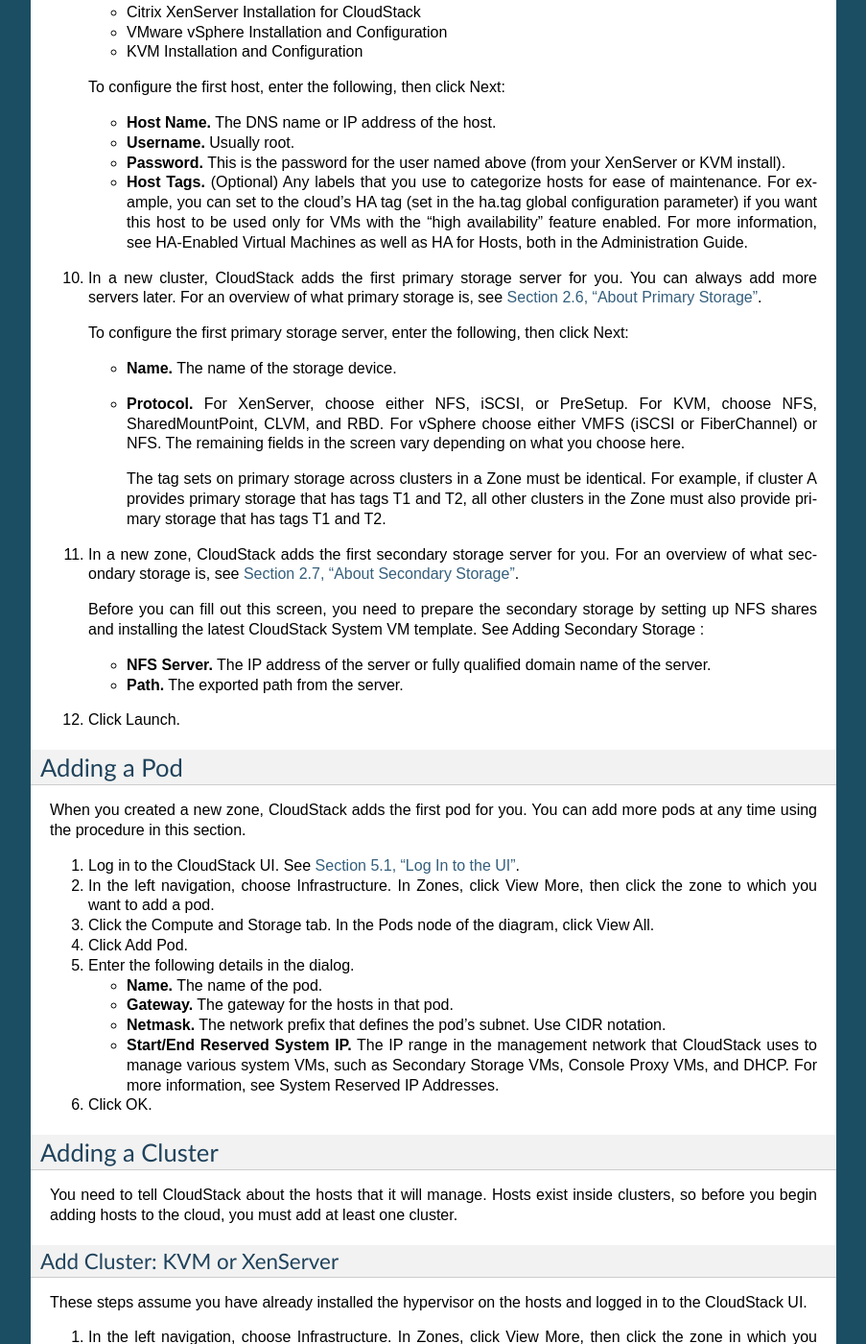
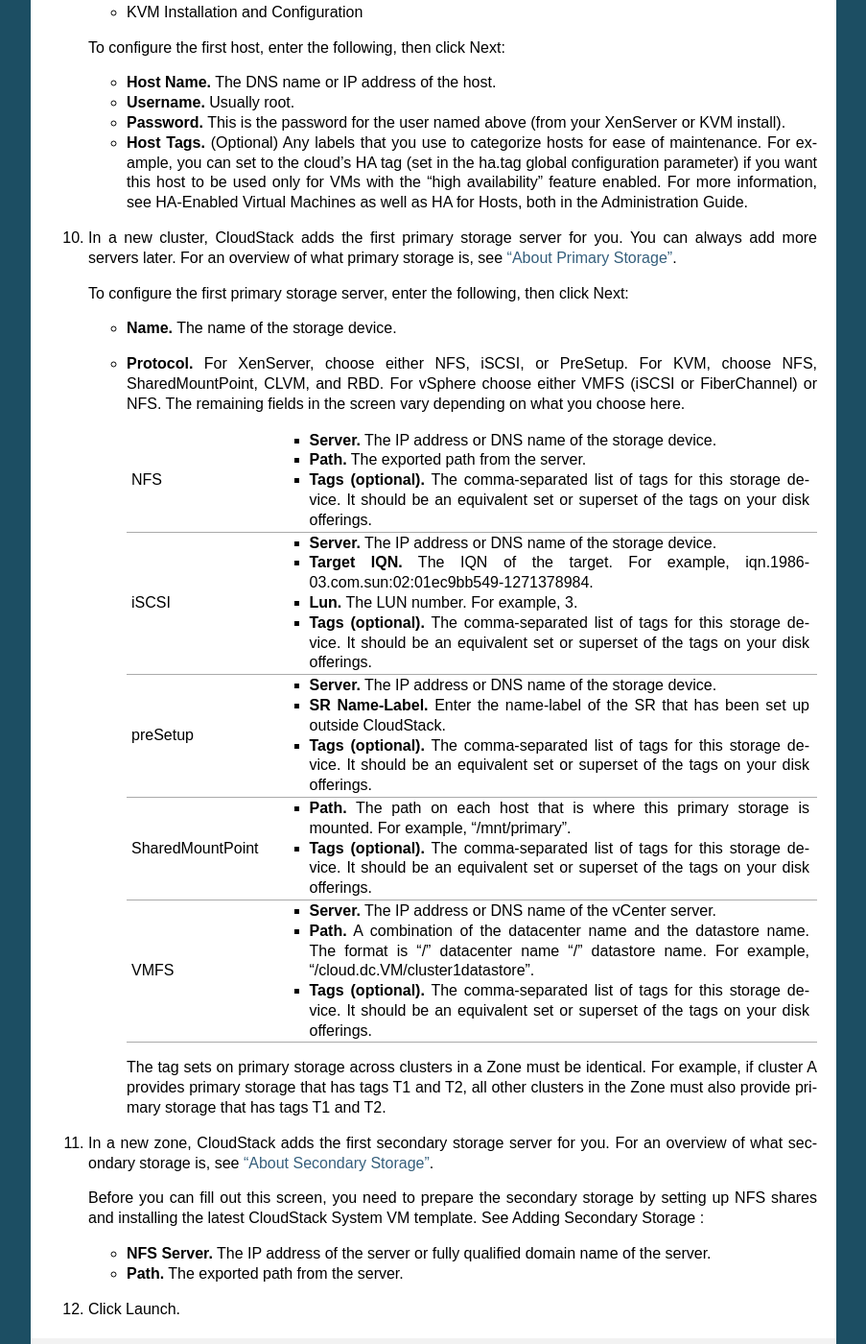
Before and after one commit to apache/cloudstack-docs-install, a Sphinx documentation site: the page built from source/configuration.rst, in a window 1280 px wide and 1400 px high, scrolled down 9046 px. Shown: the whole window at 96% size, without its empty margins (198-1101 px from the left). Built offline with Sphinx 7.4.7, drawn with Linux system fonts in a browser that asks for light colours; some of the changed text lies outside the part shown.

Commit message:
fix some URLs, internal links, fix un visible tables: Closes #5
Signed-off-by: Sebastien Goasguen <runseb@gmail.com>

```diff
--- a/source/choosing_deployment_architecture.rst
+++ b/source/choosing_deployment_architecture.rst
@@ -288,7 +288,7 @@
    memory to dom0. This can enable XenServer to handle larger numbers of
    virtual machines. We recommend 2940 MB of RAM for XenServer dom0. For
    instructions on how to do this, see
-   `http://support.citrix.com/article/CTX126531 <http://support.citrix.com/article/CTX126531>`__.
+   `http://support.citrix.com/article/CTX126531 <http://support.citrix.com/article/CTX126531>`_.
    The article refers to XenServer 5.6, but the same information applies
    to XenServer 6.0.
 
--- a/source/configuration.rst
+++ b/source/configuration.rst
@@ -18,71 +18,63 @@
 
 This section tells how to add regions, zones, pods, clusters, hosts,
 storage, and networks to your cloud. If you are unfamiliar with these
-entities, please begin by looking through `Chapter 2, *Cloud
-Infrastructure Concepts* <#cloud-infrastructure-concepts>`__.
+entities, please begin by looking through `*Cloud Infrastructure Concepts* <http://docs.cloudstack.apache.org/en/latest/concepts.html#cloud-infrastructure-concepts>`_.
 
 Overview of Provisioning Steps
 ------------------------------
 
 After the Management Server is installed and running, you can add the
 compute resources for it to manage. For an overview of how a CloudStack
-cloud infrastructure is organized, see `Section 1.3.2, “Cloud
-Infrastructure Overview” <#cloud-infrastructure-overview>`__.
+cloud infrastructure is organized, see `“Cloud Infrastructure Overview” <http://docs.cloudstack.apache.org/en/latest/concepts.html#cloud-infrastructure-overview>`_.
 
 To provision the cloud infrastructure, or to scale it up at any time,
 follow these procedures:
 
 #.
 
-   Define regions (optional). See `Section 6.2, “Adding Regions
-   (optional)” <#region-add>`__.
-
-#.
-
-   Add a zone to the region. See `Section 6.3, “Adding a
-   Zone” <#zone-add>`__.
-
-#.
-
-   Add more pods to the zone (optional). See `Section 6.4, “Adding a
-   Pod” <#pod-add>`__.
-
-#.
-
-   Add more clusters to the pod (optional). See `Section 6.5, “Adding a
-   Cluster” <#cluster-add>`__.
-
-#.
-
-   Add more hosts to the cluster (optional). See `Section 6.6, “Adding a
-   Host” <#host-add>`__.
-
-#.
-
-   Add primary storage to the cluster. See `Section 6.7, “Add Primary
-   Storage” <#primary-storage-add>`__.
-
-#.
-
-   Add secondary storage to the zone. See `Section 6.8, “Add Secondary
-   Storage” <#secondary-storage-add>`__.
-
-#.
-
-   Initialize and test the new cloud. See `Section 6.9, “Initialize and
-   Test” <#initialize-and-test>`__.
+   Define regions (optional). See :ref:`adding-regions`.
+
+#.
+
+   Add a zone to the region. See :ref:`adding-a-zone`.
+
+#.
+
+   Add more pods to the zone (optional). See :ref:`adding-a-pod`.
+
+#.
+
+   Add more clusters to the pod (optional). See :ref:`adding-a-cluster`.
+
+#.
+
+   Add more hosts to the cluster (optional). See :ref:`adding-a-host`.
+
+#.
+
+   Add primary storage to the cluster. See :ref:`add-primary-storage`.
+
+#.
+
+   Add secondary storage to the zone. See :ref:`add-secondary-storage`.
+
+#.
+
+   Initialize and test the new cloud. See :ref:`initialize-and-test`.
 
 When you have finished these steps, you will have a deployment with the
 following basic structure:
 
 |provisioning-overview.png: Conceptual overview of a basic deployment|
 
+.. _adding-regions:
+
 Adding Regions (optional)
 -------------------------
 
 Grouping your cloud resources into geographic regions is an optional
 step when provisioning the cloud. For an overview of regions, see
-`Section 2.1, “About Regions” <#about-regions>`__.
+`“About Regions” <http://docs.cloudstack.apache.org/en/latest/concepts.html#about-regions>`_.
 
 The First Region: The Default Region
 ~~~~~~~~~~~~~~~~~~~~~~~~~~~~~~~~~~~~
@@ -342,8 +336,7 @@
 
 #.
 
-   Log in to the CloudStack UI as the root administrator. See
-   `Section 5.1, “Log In to the UI” <#log-in>`__.
+   Log in to the CloudStack UI as the root administrator. See `“Log In to the UI” <http://docs.cloudstack.apache.org/projects/cloudstack-administration/en/latest/ui.html#log-in-to-the-ui>`_.
 
 #.
 
@@ -382,13 +375,11 @@
 
    -
 
-      `Section 6.3.1, “Basic Zone
-      Configuration” <#basic-zone-configuration>`__
-
-   -
-
-      `Section 6.3.2, “Advanced Zone
-      Configuration” <#advanced-zone-configuration>`__
+      `“Basic Zone Configuration” <#basic-zone-configuration>`_
+
+   -
+
+      `“Advanced Zone Configuration” <#advanced-zone-configuration>`_
 
 Basic Zone Configuration
 ~~~~~~~~~~~~~~~~~~~~~~~~
@@ -435,7 +426,7 @@
       Network Offering                                 Description
       ===============================================  ===================================================================================================================
       DefaultSharedNetworkOfferingWithSGService        If you want to enable security groups for guest traffic isolation, choose this. (See Using Security Groups to                                                              Control Traffic to VMs.)
-	  DefaultSharedNetworkOffering                     If you do not need security groups, choose this.
+	  DefaultSharedNetworkOffering                      If you do not need security groups, choose this.
       DefaultSharedNetscalerEIPandELBNetworkOffering   If you have installed a Citrix NetScaler appliance as part of your zone network, and you will be using its Elastic                                                         IP and Elastic Load Balancing features, choose this. With the EIP and ELB features, a basic zone with security                                                             groups enabled can offer 1:1 static NAT and load balancing.
       ===============================================  ===================================================================================================================
 
@@ -558,7 +549,7 @@
 
    In a new zone, CloudStack adds the first pod for you. You can always
    add more pods later. For an overview of what a pod is, see
-   `Section 2.3, “About Pods” <#about-pods>`__.
+   `“About Pods” <http://docs.cloudstack.apache.org/en/latest/concepts.html?highlight=about%20pods#about-pods>`_.
 
    To configure the first pod, enter the following, then click Next:
 
@@ -770,8 +761,7 @@
 
    The traffic types are management, public, guest, and storage traffic.
    For more information about the types, roll over the icons to display
-   their tool tips, or see `Section 2.8.3, “Advanced Zone Network
-   Traffic Types” <#advanced-zone-network-traffic-types>`__. This screen
+   their tool tips, or see `“Advanced Zone Network Traffic Types” <http://docs.cloudstack.apache.org/en/latest/concepts.html?highlight=about%20pods#advanced-zone-network-traffic-types>`_. This screen
    starts out with one network already configured. If you have multiple
    physical networks, you need to add more. Drag and drop traffic types
    onto a greyed-out network and it will become active. You can move the
@@ -836,7 +826,7 @@
 
    In a new zone, CloudStack adds the first pod for you. You can always
    add more pods later. For an overview of what a pod is, see
-   `Section 2.3, “About Pods” <#about-pods>`__.
+   `“About Pods” <http://docs.cloudstack.apache.org/en/latest/concepts.html?highlight=about%20pods#about-pods>`_.
 
    To configure the first pod, enter the following, then click Next:
 
@@ -859,8 +849,7 @@
       **Start/End Reserved System IP.** The IP range in the management
       network that CloudStack uses to manage various system VMs, such as
       Secondary Storage VMs, Console Proxy VMs, and DHCP. For more
-      information, see `Section 2.8.6, “System Reserved IP
-      Addresses” <#system-reserved-ip-addresses>`__.
+      information, see `“System Reserved IP Addresses” <http://docs.cloudstack.apache.org/en/latest/concepts.html?highlight=about%20pods#id4>`_.
 
 #.
 
@@ -871,7 +860,7 @@
 
    In a new pod, CloudStack adds the first cluster for you. You can
    always add more clusters later. For an overview of what a cluster is,
-   see `Section 2.4, “About Clusters” <#about-clusters>`__.
+   see `“About Clusters” <http://docs.cloudstack.apache.org/en/latest/concepts.html?highlight=about%20pods#about-clusters>`_.
 
    To configure the first cluster, enter the following, then click Next:
 
@@ -894,7 +883,7 @@
 
    In a new cluster, CloudStack adds the first host for you. You can
    always add more hosts later. For an overview of what a host is, see
-   `Section 2.5, “About Hosts” <#about-hosts>`__.
+   `“About Hosts” <http://docs.cloudstack.apache.org/en/latest/concepts.html?highlight=about%20pods#about-hosts>`_.
 
    .. note::
 
@@ -948,8 +937,7 @@
 
    In a new cluster, CloudStack adds the first primary storage server
    for you. You can always add more servers later. For an overview of
-   what primary storage is, see `Section 2.6, “About Primary
-   Storage” <#about-primary-storage>`__.
+   what primary storage is, see `“About Primary Storage” <http://docs.cloudstack.apache.org/en/latest/concepts.html?highlight=about%20pods#about-primary-storage>`_.
 
    To configure the first primary storage server, enter the following,
    then click Next:
@@ -966,7 +954,7 @@
       remaining fields in the screen vary depending on what you choose
       here.
 
-      ===================  ==================================================================
+      ===================  ===========================================================================
       NFS                  -
 
                              **Server.** The IP address or DNS name of the storage device.
@@ -980,6 +968,7 @@
                              **Tags (optional).** The comma-separated list of tags for this
                              storage device. It should be an equivalent set or superset of
                              the tags on your disk offerings.
+
       iSCSI                -
 
                              **Server.** The IP address or DNS name of the storage device.
@@ -998,6 +987,7 @@
                              **Tags (optional).** The comma-separated list of tags for this
                              storage device. It should be an equivalent set or superset of
                              the tags on your disk offerings.
+
       preSetup             -
 
                              **Server.** The IP address or DNS name of the storage device.
@@ -1012,6 +1002,7 @@
                              **Tags (optional).** The comma-separated list of tags for this
                              storage device. It should be an equivalent set or superset of
                              the tags on your disk offerings.
+
       SharedMountPoint     -
 
                              **Path.** The path on each host that is where this primary
@@ -1022,6 +1013,7 @@
                              **Tags (optional).** The comma-separated list of tags for this
                              storage device. It should be an equivalent set or superset of
                              the tags on your disk offerings.
+
       VMFS                 -
 
                              **Server.** The IP address or DNS name of the vCenter server.
@@ -1037,7 +1029,8 @@
                              **Tags (optional).** The comma-separated list of tags for this
                              storage device. It should be an equivalent set or superset of
                              the tags on your disk offerings.
-      ===================  ==========================================================
+      ===================  ===========================================================================
+
 
       The tag sets on primary storage across clusters in a Zone must be
       identical. For example, if cluster A provides primary storage that
@@ -1047,8 +1040,7 @@
 #.
 
    In a new zone, CloudStack adds the first secondary storage server for
-   you. For an overview of what secondary storage is, see `Section 2.7,
-   “About Secondary Storage” <#about-secondary-storage>`__.
+   you. For an overview of what secondary storage is, see `“About Secondary Storage” <http://docs.cloudstack.apache.org/en/latest/concepts.html?highlight=about%20pods#about-secondary-storage>`_.
 
    Before you can fill out this screen, you need to prepare the
    secondary storage by setting up NFS shares and installing the latest
@@ -1075,8 +1069,7 @@
 
 #.
 
-   Log in to the CloudStack UI. See `Section 5.1, “Log In to the
-   UI” <#log-in>`__.
+   Log in to the CloudStack UI. See `“Log In to the UI” <http://docs.cloudstack.apache.org/projects/cloudstack-administration/en/latest/ui.html#log-in-to-the-ui>`_.
 
 #.
 
@@ -1344,6 +1339,8 @@
       There might be a slight delay while the cluster is provisioned. It
       will automatically display in the UI.
 
+.. _adding-a-host:
+
 Adding a Host
 -------------
 
@@ -1362,8 +1359,7 @@
 
    .. warning::
 
-	  Be sure you have performed the additional CloudStack-specific configuration steps described in the hypervisor installation section
-      for your particular hypervisor.
+	  Be sure you have performed the additional CloudStack-specific configuration steps described in the hypervisor installation section for your particular hypervisor.
 
 #.
 
@@ -1372,12 +1368,13 @@
 
    -
 
-      `Section 6.6.1, “Adding a Host (XenServer or
-      KVM)” <#host-add-xenserver-kvm-ovm>`__
-
-   -
-
-      `Section 6.6.2, “Adding a Host (vSphere)” <#host-add-vsphere>`__
+      :ref:`adding-a-host-xenserver-kvm`
+
+   -
+
+      :ref:`adding-a-host-vsphere`
+
+.. _adding-a-host-xenserver-kvm:
 
 Adding a Host (XenServer or KVM)
 ~~~~~~~~~~~~~~~~~~~~~~~~~~~~~~~~
@@ -1424,7 +1421,7 @@
 
 .. note::
 
-   When copying and pasting a command, be sure the command has pasted as a single line before executing. Some document viewers may introduce unwanted line        breaks in copied text.
+   When copying and pasting a command, be sure the command has pasted as a single line before executing. Some document viewers may introduce unwanted line breaks in copied text.
 
 With all hosts added to the XenServer pool, run the cloud-setup-bond
 script. This script will complete the configuration and setup of the
@@ -1534,12 +1531,16 @@
 
    Repeat for additional hosts.
 
+.. _adding-a-host-vsphere:
+
 Adding a Host (vSphere)
 ~~~~~~~~~~~~~~~~~~~~~~~
 
 For vSphere servers, we recommend creating the cluster of hosts in
 vCenter and then adding the entire cluster to CloudStack. See Add
 Cluster: vSphere.
+
+.. _add-primary-storage:
 
 Add Primary Storage
 -------------------
@@ -1586,19 +1587,18 @@
 
 .. warning::
 
-   When using preallocated storage for primary storage, be sure there is nothing on the storage (ex. you have an empty SAN volume or an empty NFS share).         Adding the storage to CloudStack will destroy any existing data.
+   When using preallocated storage for primary storage, be sure there is nothing on the storage (ex. you have an empty SAN volume or an empty NFS share). Adding the storage to CloudStack will destroy any existing data.
 
 .. note::
 
-   Primary storage can also be added at the zone level through the CloudStack API (adding zone-level primary storage is not yet supported through the             CloudStack UI).
+   Primary storage can also be added at the zone level through the CloudStack API (adding zone-level primary storage is not yet supported through the CloudStack UI).
 
 Once primary storage has been added at the zone level, it can be managed
 through the CloudStack UI.
 
 #.
 
-   Log in to the CloudStack UI (see `Section 5.1, “Log In to the
-   UI” <#log-in>`__).
+   Log in to the CloudStack UI (see `“Log In to the UI” <http://docs.cloudstack.apache.org/projects/cloudstack-administration/en/latest/ui.html#log-in-to-the-ui>`_).
 
 #.
 
@@ -1829,6 +1829,8 @@
    by (Min IOPS \* clusterDefaultBurstIopsPercentOfMaxIops parameter)
    (can be a decimal value)]
 
+.. _add-secondary-storage:
+
 Add Secondary Storage
 ---------------------
 
@@ -1877,8 +1879,7 @@
 
    To prepare for the zone-based Secondary Staging Store, you should
    have created and mounted an NFS share during Management Server
-   installation. See `Section 4.5.7, “Prepare NFS
-   Shares” <#prepare-nfs-shares>`__.
+   installation. See `“Prepare NFS Shares” <installation.html#prepare-nfs-shares>`_.
 
    If you are using an Hyper-V host, ensure that you have created a SMB
    share.
@@ -1886,8 +1887,7 @@
 #.
 
    Make sure you prepared the system VM template during Management
-   Server installation. See `Section 4.5.9, “Prepare the System VM
-   Template” <#prepare-system-vm-template>`__.
+   Server installation. See `“Prepare the System VM Template” <installation.html#prepare-the-system-vm-template>`_.
 
 #.
 
@@ -1933,8 +1933,7 @@
 
       .. warning::
 
-	     Even if the UI allows you to uncheck this box, do not do so. This checkbox and the three fields below it must be filled in. Even
-         when Swift or S3 is used as the secondary storage provider, an NFS staging storage in each zone is still required.
+	     Even if the UI allows you to uncheck this box, do not do so. This checkbox and the three fields below it must be filled in. Even when Swift or S3 is used as the secondary storage provider, an NFS staging storage in each zone is still required.
 
    -
 
@@ -2009,6 +2008,8 @@
    -
 
       Path. The path to the zone's Secondary Staging Store.
+
+.. _initialize-and-test:
 
 Initialize and Test
 -------------------
```
Also changed, not shown: other parts of source/configuration.rst (+6 -0 lines), source/building_from_source.rst (+33 -36 lines), source/optional_installation.rst (+6 -6 lines).
